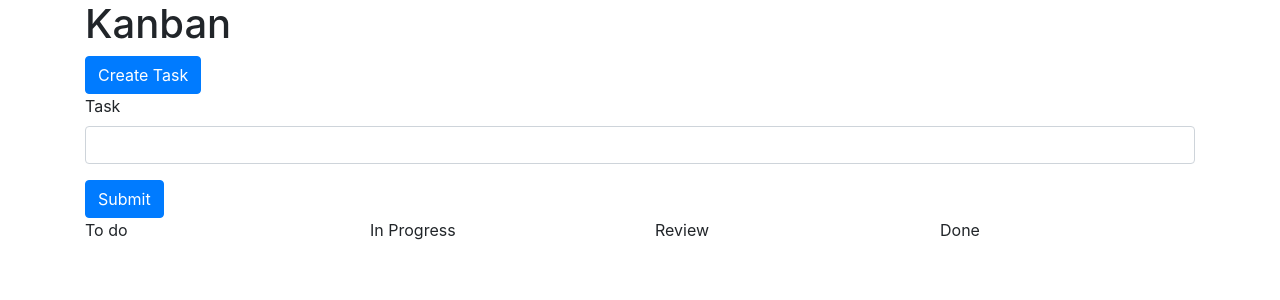
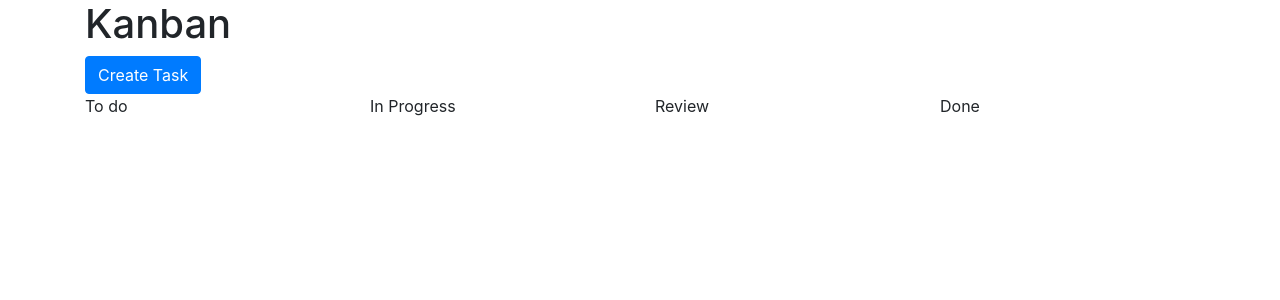
Before and after one commit to AlexeyStitch/canban, a React (Create React App) app: page / in a window 1280 px wide. Shown: the top 300 px of the page. Built offline with nearby package versions, Linux system fonts and the light colour scheme.

Commit message:
Kanban board + use Bootstrap

```diff
--- a/src/App.js
+++ b/src/App.js
@@ -1,9 +1,7 @@
-import React from 'react';
+import React, {useState} from 'react';
 
 function App() {
-    const addTask = () => {
-
-    }
+    const [isOpenCreateTaskForm, setIsOpenCreateTaskForm] =  useState(false)
 
   return (
     <div className="App">
@@ -14,6 +12,8 @@ function App() {
 
 
             <button className="btn btn-primary">Create Task</button>
+            {
+                isOpenCreateTaskForm &&
 
                 <form>
                     <div className="form-group">
@@ -25,6 +25,7 @@ function App() {
 
                     <button type="submit" className="btn btn-primary">Submit</button>
                 </form>
+            }
 
 
             <div className="row">
```
Lines whose indentation alone changed are shown as unchanged.
